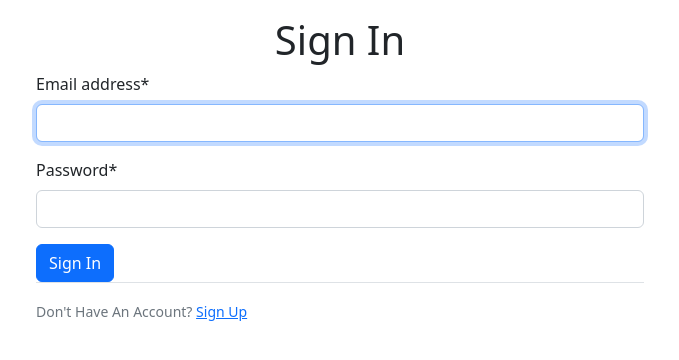
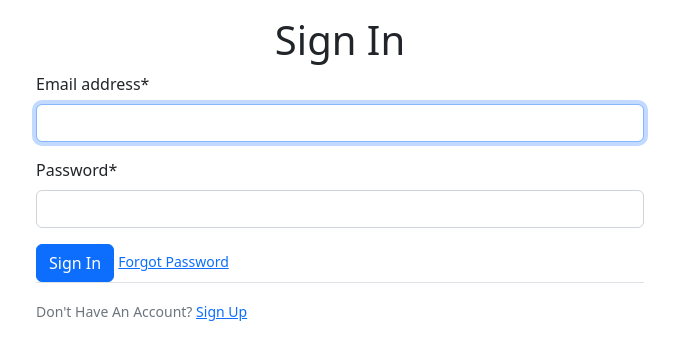
Before and after one commit to amosehiguese/exam-app, a Django app: page /accounts/login/ in a window 1280 px wide. Shown: the top 360 px of the page, without its empty margins (300-979 px from the left). Run offline with Django 4.2, Linux system fonts and the light colour scheme; some libraries are stand-ins or nearby versions.

Commit message:
Modify login.html to include reverser url for password-reset

```diff
--- a/users/templates/users/login.html
+++ b/users/templates/users/login.html
@@ -5,6 +5,9 @@
     {% csrf_token %} {{form|crispy}}
     <div class="d-grid gap-2 d-md-block">
       <button class="btn btn-primary btn-outline" type="submit">Sign In</button>
+      <small class="text-muted ml-2">
+        <a href="{% url 'password-reset' %}">Forgot Password</a>
+      </small>
     </div>
   </form>
   <div class="border-top pt-3">
```
